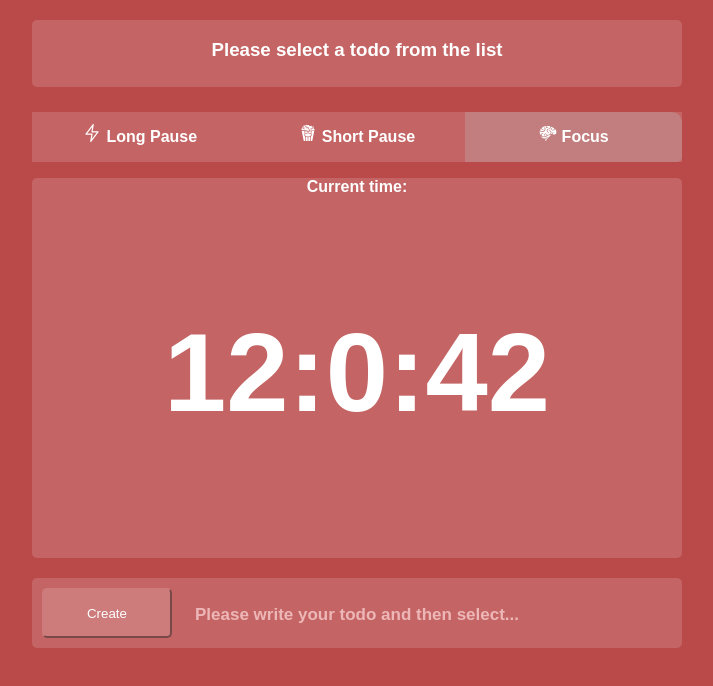
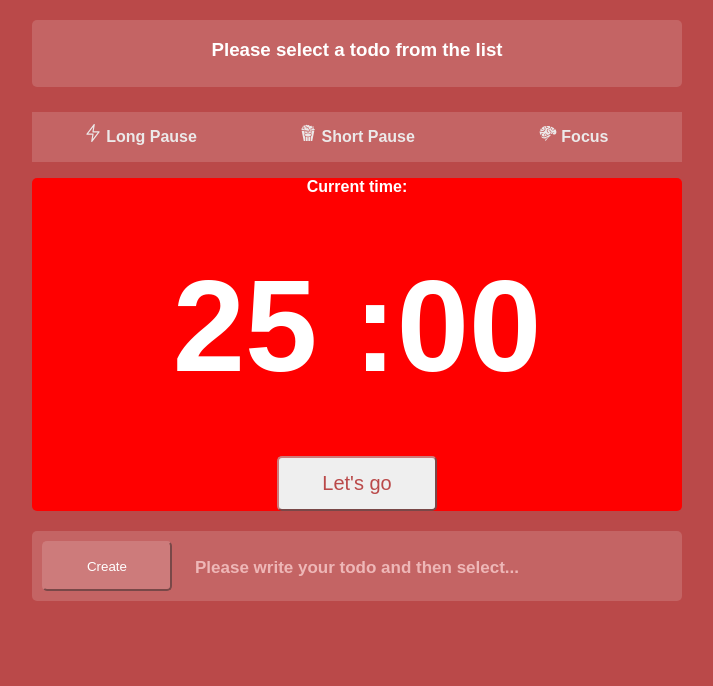
Before and after one commit to kaveh1985/pomodoro, a React (Create React App) app: page / in a window 1280 px wide. Shown: the top 686 px of the page, without its empty margins (283-996 px from the left). Built offline with nearby package versions, Linux system fonts and the light colour scheme; a small style sheet from the web is missing.

Commit message:
huge update and refactoring

```diff
--- a/package.json
+++ b/package.json
@@ -10,6 +10,7 @@
     "react": "^18.2.0",
     "react-dom": "^18.2.0",
     "react-icons": "^4.8.0",
+    "react-modal": "^3.16.1",
     "react-scripts": "5.0.1",
     "uuid": "^9.0.0",
     "vazirmatn": "^33.0.3",
--- a/src/App.js
+++ b/src/App.js
@@ -1,17 +1,18 @@
 import React, { useState } from "react";
 import Header from "./components/Header.js";
-import Clock from "./components/Timer.js";
 import Menu from "./components/Menu.js";
 import Todo from "./components/Todo.js";
 import "./styles/App.css";
 
-function App({ style }) {
+function App() {
   const [assignment, setAssignment] = useState('');
-  const [colorSelected, setColorSelected] = useState({
-    minHeight: '100vh',
-    backgroundColor: '#BA4949',
-    transition: 'background-color 1s'
+  const [colorSelected, setColorSelected] = useState(
+   {
+      minHeight: '100vh',
+      backgroundColor: '#BA4949',
+      transition: 'background-color 1s'
   });
+
 
   const handleTask = (item) => {
     setAssignment(item);
@@ -24,22 +25,13 @@ function App({ style }) {
   };
 
 
-  const colorShiftMode = (selectItem) => {
-      setTimeout(() => {
-        setColorSelected({ ...colorSelected, backgroundColor: selectItem });
-      }, 100);
-  };
-
-
 
   return (
     <div>
       <div style={colorSelected}>
         <div className='container'>
-          <Header header={assignment} containerColorSelected={colorSelected.backgroundColor}/>
-          <Menu colorMode={colorShiftMode} containerColorSelected={colorSelected}/>
-          <Clock containerColorSelected={colorSelected}/>
-          <Todo assignment={handleTask} handleUpdateHeader={handleUpdateHeader}containerColorSelected={colorSelected} />
+          <Menu header={assignment} bgColor={colorSelected.backgroundColor}/>
+          <Todo assignment={handleTask} handleUpdateHeader={handleUpdateHeader} />
         </div>
       </div>
     </div>
--- a/src/components/Edit.js
+++ b/src/components/Edit.js
@@ -1,4 +1,4 @@
-import React, { Fragment, useState } from "react";
+import React, { Fragment } from "react";
 import { FiEdit2 } from 'react-icons/fi';
 import { RiDeleteBin6Line} from 'react-icons/ri';
 import { GiFireSpellCast } from 'react-icons/gi';
@@ -24,14 +24,12 @@ const Edit = ({ items, assignment, handleDelete }) => {
     backgroundColor: '#CD7B7B',
     color: 'white',
     fontSize: '16px',
-    // borderRadius: '5px',
     padding: '8px',
     paddingLeft: "15px",
     paddingRight: "15px",
     margin: '4px',
     borderColor: "#CD7B7B",
     borderRadius: '5px'
-    // Add more custom styles as needed
   };
 
   const styleEdit = {
--- a/src/components/Header.js
+++ b/src/components/Header.js
@@ -1,18 +1,18 @@
 import React, { useEffect, useState } from "react";
 import "../styles/Header.css";
 
-function Header({ header, containerColorSelected }) {
+function Header({ header, bgColor }) {
   const [colorSelected, setColorSelected] = useState("");
 
   useEffect(() => {
-    if (containerColorSelected === "#2F5D62") {
+    if (bgColor === "#2F5D62") {
       setColorSelected("#4E7579");
-    } else if (containerColorSelected === "#61764B") {
+    } if (bgColor === "#61764B") {
       setColorSelected("#798A66");
-    } else if (containerColorSelected === "#BA4949") {
+    } if (bgColor === "#BA4949") {
       setColorSelected("#C46464");
     }
-  }, [containerColorSelected]);
+  }, [bgColor]);
 
 
   const styleHeader = {
@@ -27,3 +27,26 @@ function Header({ header, containerColorSelected }) {
 }
 
 export default Header;
+
+
+
+// function Header({ header, containerColorSelected }) {
+//   useEffect(() => {
+//     const colorMapping = {
+//       "#2F5D62": "#4E7579",
+//       "#61764B": "#798A66",
+//       "#BA4949": "#C46464",
+//     };
+//     const colorSelected = colorMapping[containerColorSelected] || "";
+
+//     document.documentElement.style.setProperty('--color-selected', colorSelected);
+//   }, [containerColorSelected]);
+
+//   return (
+//     <div className="Header">
+//       <h3>{header ? header : "Please select a todo from the list"}</h3>
+//     </div>
+//   );
+// }
+
+// export default Header;
--- a/src/components/Menu.js
+++ b/src/components/Menu.js
@@ -2,75 +2,131 @@ import { useState } from 'react';
 import { RxLightningBolt } from 'react-icons/rx';
 import { GiPopcorn } from 'react-icons/gi';
 import { GiBrain } from 'react-icons/gi';
-import '../styles/Menu.css';
+import style from '../styles/Menu.module.css';
+import Timer from './Timer';
+import Header from './Header';
 
 
+const Menu = ({ bgColor, header}) => {
+  const mapControl =  [
+    { menu: 'Long Pause', icon: <RxLightningBolt size={18} />},
+    { menu: 'Short Pause', icon: <GiPopcorn size={18} />},
+    { menu: 'Focus', icon: <GiBrain size={18} />},
+  ];
 
-const Menu = ({ colorMode }) => {
-  const [selectedItem, setSelectedItem] = useState(null);
-  const [activeItem, setActiveItem] = useState(true);
-  const [selectedLeftBorder, setSelectedLeftBorder] = useState(false)
-  const [selectedRightBorder, setSelectedRightBorder] = useState(false)
-  const [activeColor, setActiveColor] = useState('')
 
-  const handleClick = (item) => {
+  const defaultActiveItem = mapControl[2];
+  const [activeItem, setActiveItem] = useState(defaultActiveItem);
+  const [liColorShifter, setliColorShifter] = useState('#CD7B7B');
+  const [ulBackground, setUlBackGroundColor] = useState("#C46464");
+  const [timeSetter, setTimeSetter] = useState(1500);
 
-    setActiveItem(false)
-    setSelectedItem(item);
-    setSelectedLeftBorder((prevSelectedBorder) => !prevSelectedBorder);
-    setSelectedRightBorder((prevSelectedBorder) => !prevSelectedBorder);
+
+  const handleTimeSelector = (value) => {
+    setActiveItem(value);
+  };
+
+  const handleItemClick = (value) => {
+     if (value === 'Focus') {
+      setTimeSetter(1500);
+      setUlBackGroundColor("#C46464")
+      setliColorShifter('#CD7B7B');
+    } if (value === 'Short Pause') {
+      setTimeSetter(300);
+      setliColorShifter('#8D9B7D');
+      setUlBackGroundColor("#798A66")
+    } if (value === 'Long Pause') {
+      setTimeSetter(900);
+      setliColorShifter('#688A8D');
+      setUlBackGroundColor("#4E7579")
+    }
+       handleTimeSelector(value);
   };
 
 
-  const styleMenu = {
-    backgroundColor: '#C46464',
-  }
-
-
   return (
-    <div style={styleMenu} className="menu">
-      <ul>
-        <li id="first-option"
-           style={{
-            backgroundColor: selectedItem === 'Item 1' ? activeColor : '',
-            borderBottomLeftRadius: selectedLeftBorder ? '0px' : '5px'
-          }}
-          onClick={() => {
-            handleClick('Item 1')
-            colorMode('#2F5D62')
-            setActiveColor('#688A8D')
-          }}
-        >
-          <RxLightningBolt size={18}/>
-          <span>Long Pause</span>
-        </li>
-        <li id="second-option"
-          style={{ backgroundColor: selectedItem === 'Item 2' ? activeColor : '' }}
-          onClick={() => {
-            handleClick('Item 2')
-            colorMode('#61764B')
-            setActiveColor('#8D9C7D')
-          }}
-        >
-          <GiPopcorn size={18}/>
-          <span>Short Pause</span>
-        </li>
-        <li className='third-option' id={activeItem ? "active": null}
-          style={{ backgroundColor: selectedItem === 'Item 3' ? activeColor : '',
-          borderBottomRightRadius: selectedRightBorder ? '0px' : '5px'
-        }}
-          onClick={() => {
-            handleClick('Item 3')
-            colorMode('#BA4949')
-            setActiveColor('#CD7B7B')
-          }}
-        >
-          <GiBrain size={18} />
-         <span>Focus</span>
-        </li>
-      </ul>
+    <div>
+      <Header bgColor={bgColor} header={header}/>
+        <div className={style.container}>
+          <ul style={{ backgroundColor: ulBackground }} className={style.menu}>
+            {mapControl.map((value, index) => (
+              <li
+                key={index}
+                style={{ backgroundColor: activeItem === value.menu ? liColorShifter : '' }}
+                onClick={() => handleItemClick(value.menu)}
+              >
+                {value.icon}
+                <span> {value.menu} </span>
+              </li>
+            ))}
+          </ul>
+          <div>
+          <Timer header={header} timeBgColor={"red"} timeAmount={timeSetter}/>
+          </div>
+        </div>
     </div>
   );
 };
 
 export default Menu;
+
+
+
+
+// const Menu = ({ bgColorMode, timeAmount }) => {
+//   const [selectedItem, setSelectedItem] = useState(null);
+//   const [activeItem, setActiveItem] = useState(true);
+//   const [activeColor, setActiveColor] = useState('');
+
+//   const handleClick = (item, color) => {
+//     timeAmount(item)
+//     setActiveItem(false);
+//     setSelectedItem(item);
+//     bgColorMode(color);
+//     setActiveColor(color);
+//   };
+
+//   const styleMenu = {
+//     backgroundColor: '#C46464',
+//   };
+
+//   const getItemStyle = (item) => {
+//     return {
+//       backgroundColor: selectedItem === item ? activeColor : '',
+//     };
+//   };
+
+//   return (
+//     <div style={styleMenu} className="menu">
+//       <ul>
+//         <li
+//           id="first-option"
+//           style={getItemStyle('Item 1')}
+//           onClick={() => handleClick('Item 1', '#2F5D62')}
+//         >
+//           <RxLightningBolt size={18} />
+//           <span>Long Pause</span>
+//         </li>
+//         <li
+//           id="second-option"
+//           style={getItemStyle('Item 2')}
+//           onClick={() => handleClick('Item 2', '#61764B')}
+//         >
+//           <GiPopcorn size={18} />
+//           <span>Short Pause</span>
+//         </li>
+//         <li
+//           className="third-option"
+//           id={activeItem ? 'active' : null}
+//           style={getItemStyle('Item 3')}
+//           onClick={() => handleClick('Item 3', '#BA4949')}
+//         >
+//           <GiBrain size={18} />
+//           <span>Focus</span>
+//         </li>
+//       </ul>
+//     </div>
+//   );
+// };
+
+// export default Menu;
--- /dev/null
+++ b/src/components/Modal.js
@@ -0,0 +1,14 @@
+import React from 'react';
+import styles from '../styles/Modal.module.css';
+
+const Modal = ({ isOpen, closeModal }) => {
+  return (
+    <div className={styles.container}>
+       <div className={styles.modal}>
+        <h3>First make a todo list and then select it!</h3>
+       </div>
+    </div>
+  );
+};
+
+export default Modal;
--- a/src/components/Timer.js
+++ b/src/components/Timer.js
@@ -1,32 +1,79 @@
-import '../styles/Timer.css'
 import React, { useState, useEffect } from "react";
+import Modal from './Modal';
+import Button from './elements/Button';
+import "../styles/Timer.css";
 
-function Clock() {
-  const [time, setTime] = useState(new Date());
+const Timer = ({ header, timeBgColor, timeAmount }) => {
+  const [time, setTime] = useState(timeAmount); // Initial time in seconds
+  const [showModal, setShowModal] = useState(false);
+  const [timerStarted, setTimerStarted] = useState(false);
 
   useEffect(() => {
-    const timer = setInterval(() => {
-      setTime(new Date());
-    }, 1000);
-    return () => clearInterval(timer);
-  }, [time]);
+    let interval = null;
 
-  const hours = time.getHours();
-  const minutes = time.getMinutes();
-  const seconds = time.getSeconds();
+    if (timerStarted) {
+      interval = setInterval(() => {
+        setTime((prevTime) => {
+          if (prevTime === 0) {
+            clearInterval(interval);
+            return prevTime;
+          } else {
+            return prevTime - 1;
+          }
+        });
+      }, 1000);
+    }
+
+    return () => {
+      clearInterval(interval);
+    };
+  }, [timerStarted]);
+
+  const handleButtonClick = () => {
+    if (header) {
+      setTime(timeAmount);
+      setTimerStarted(true);
+    } else {
+      setShowModal(true);
+      setTimeout(() => {
+        setShowModal(false);
+      }, 5000);
+    }
+  };
+
+  useEffect(() => {
+    setTimerStarted(false)
+    setTime(timeAmount);
+  }, [timeAmount]);
 
 
+  const minutes = Math.floor(time / 60);
+  const seconds = time % 60;
 
   const styleTimer = {
-    backgroundColor: '#C46464',
-  }
+    backgroundColor: timeBgColor,
+  };
+
+  const style = {
+    width: "160px",
+    height: '55px',
+    borderRadius: '5px',
+    borderColor: "#CD7B7B",
+    fontSize: "20px",
+    color: '#BA4949'
+  };
 
   return (
-    <div style={styleTimer} className='Timer'>
+    <div style={styleTimer} className="Timer">
       <p>Current time:</p>
-      <p id="time">{hours}:{minutes}:{seconds}</p>
+      {showModal && (<Modal />)}
+      <p id="time">
+        {`${minutes.toString().padStart(2, "0")}
+        :${seconds.toString().padStart(2, "0")}`}
+      </p>
+      <Button onClick={handleButtonClick} style={style} text={"Let's go"} />
     </div>
   );
-}
+};
 
-export default Clock;
+export default Timer;
--- a/src/index.js
+++ b/src/index.js
@@ -1,7 +1,9 @@
 import React from "react";
 import ReactDOM from "react-dom/client";
+import Modal from 'react-modal';
 import App from "./App";
 import "./index.css";
 
+Modal.setAppElement('#root');
 const root = ReactDOM.createRoot(document.getElementById('root'))
 root.render(<App/>)
--- a/src/styles/Menu.css
+++ /dev/null
@@ -1,32 +0,0 @@
-
-.menu ul li span {
-  margin-left: 5px;
-}
-
-.menu #first-option {
-  border-top-left-radius: 10px;
-  border-bottom-left-radius: 10px;
-}
-
-
-.menu .third-option {
-  border-top-right-radius: 10px;
-}
-
-.menu #active {
-  background: #c27e7e;
-}
-
-.menu ul {
-  line-height: 50px;
-  display: flex;
-  flex: 1;
-  justify-content: space-between;
-  list-style: none;
-  padding: 0;
-}
-
-.menu li {
-  flex: 1;
-  text-align: center;
-}
--- /dev/null
+++ b/src/styles/Menu.module.css
@@ -0,0 +1,22 @@
+.menu {
+  display: flex;
+  justify-content: center;
+  list-style: none;
+  padding: 0;
+  margin: auto;
+  line-height: 50px;
+  color: rgb(236, 233, 233); /* Change the text color to black */
+  text-align: center;
+  font-weight: bold;
+}
+
+
+.menu li {
+  cursor: pointer;
+  width: 250px;
+}
+
+/*
+.menu li a {
+  text-decoration: none;
+} */
--- a/src/styles/Timer.css
+++ b/src/styles/Timer.css
@@ -1,8 +1,13 @@
 .Timer {
-    height: 380px;
     border-radius: 5px;
-}
 
-#time {
-    font-size: 7rem;
-}
+  }
+
+  #time {
+    font-size: 130px;
+    line-height: 0;
+  }
+
+  .task {
+    margin-top: 0px; /* Adjust the margin as needed */
+  }
```
Also changed, not shown: src/styles/Modal.module.css (added, +47 -0 lines), 2 other files (tests, documents, lock files or other folders).
